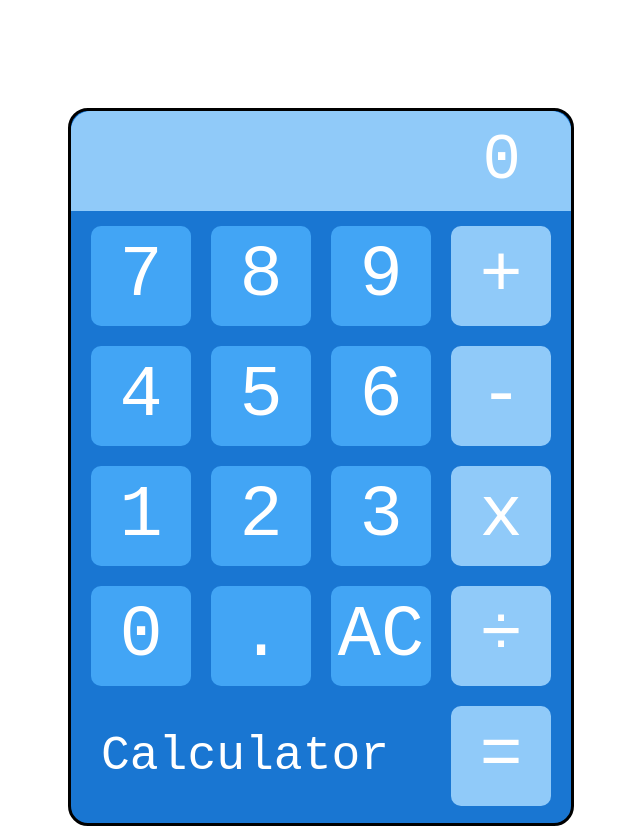
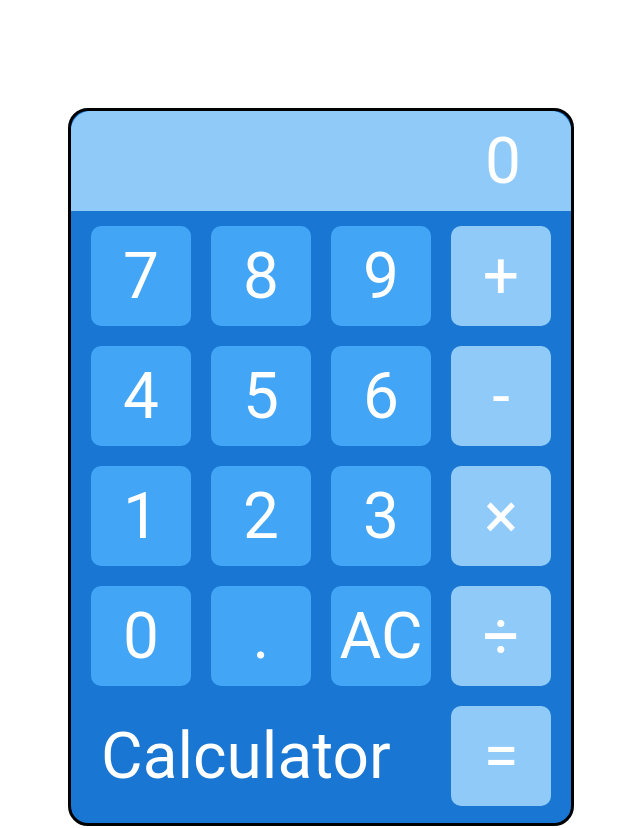
Before and after one commit to rsvinicius/calculator, a plain HTML site: page index.html in a window 1280 px wide. Shown: the top 828 px of the page, without its empty margins (319-959 px from the left). Drawn offline with Linux system fonts and the light colour scheme.

Commit message:
refactor: improve interface layout with better font and text size

```diff
--- a/index.html
+++ b/index.html
@@ -34,7 +34,7 @@
                 <button id="one">1</button>
                 <button id="two">2</button>
                 <button id="three">3</button>
-                <button id="multiply" class="operator">x</button>
+                <button id="multiply" class="operator">×</button>
             </div>
             <div class="frame1">
                 <button id="zero">0</button>
--- a/styles.css
+++ b/styles.css
@@ -5,10 +5,12 @@
     --highlight-color: #e3f2fd;
     --calculator-text-color: white;
     --border: black;
+    --icon-color: black;
+    --icon-hover-color: #ccc;
 }
 
 * {
-    font-family: 'DM Mono', 'Roboto Mono', 'Courier New', 'Open Sans', sans-serif;
+    font-family: 'Roboto', sans-serif;
 }
 
 button,
@@ -57,9 +59,10 @@ button {
     width: 100px;
     height: 100px;
     background-color: var(--tertiary-color);
-    font-size: 72px;
+    font-size: 64px;
     border: none;
     border-radius: 10px;
+    cursor: pointer;
 }
 
 button:active {
@@ -97,8 +100,9 @@ button:active {
 }
 
 .title {
-    font-size: 48px;
+    font-size: 64px;
     padding-left: 30px;
+    margin: 0;
 }
 
 footer {
@@ -116,11 +120,11 @@ a {
 }
 
 .fa-github {
-    color: black;
+    color: var(--icon-color);
     font-size: 24px;
     transition: color 0.3s ease;
 }
 
 .fa-github:hover {
-    color: #ccc;
+    color: var(--icon-hover-color);
 }
```
